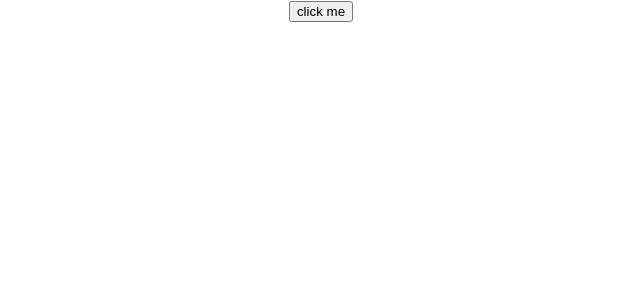
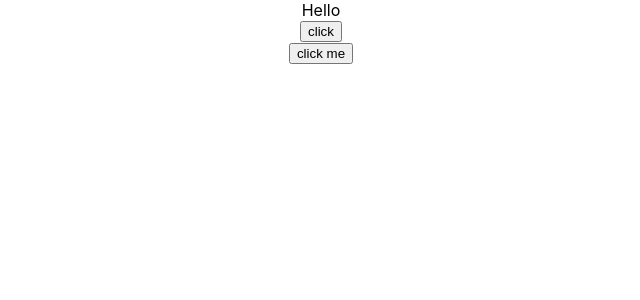
Before and after one commit to Svavar16/ReactLearning, a React (Create React App) app in the folder React beginner(Youtube)/hello-world/: page / in a window 1280 px wide. Shown: the top 300 px of the page, without its empty margins (319-959 px from the left). Built offline with nearby package versions, Linux system fonts and the light colour scheme.

Commit message:
binding event handlers

```diff
--- a/React beginner(Youtube)/hello-world/src/App.js
+++ b/React beginner(Youtube)/hello-world/src/App.js
@@ -8,11 +8,13 @@
 import Message from './components/message'
 import FunctionClick from './components/FunctionClick'
 import ClassClick from './components/ClassClick'
+import EvencBind from './components/EventBind'
 
 
 function App() {
   return (
     <div className="App">
+      <EvencBind></EvencBind>
       <ClassClick></ClassClick>
       {/*<FunctionClick></FunctionClick>
       <Counter></Counter>
--- /dev/null
+++ b/React beginner(Youtube)/hello-world/src/components/EventBind.js
@@ -0,0 +1,32 @@
+import React, { Component } from 'react'
+
+class EventBind extends Component {
+    constructor(props) {
+        super(props)
+
+        this.state = {
+             message: 'Hello'
+        }
+
+        this.clickHandler = this.clickHandler.bind(this)
+    }
+
+    clickHandler() {
+        this.setState({
+            message: 'goodbye'
+        })
+    }
+
+    render() {
+        return (
+            <div>
+                <div>{ this.state.message }</div>
+                {/*<button onClick={this.clickHandler.bind(this)}>click</button>*/}
+                {/* <button onClick={() => this.clickHandler()}>click</button> */}
+                <button onClick={this.clickHandler}>click</button>
+            </div>
+        )
+    }
+}
+
+export default EventBind
```
